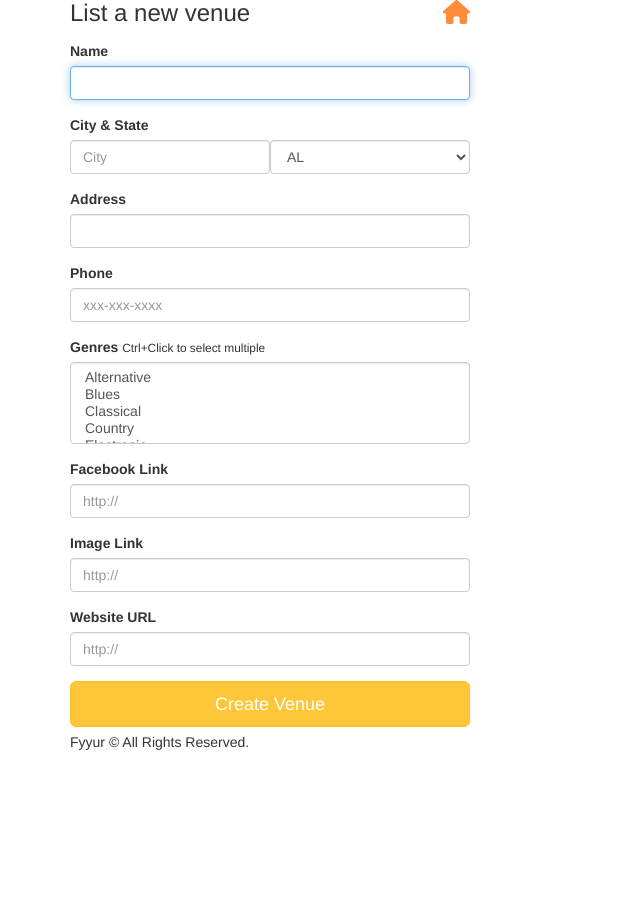
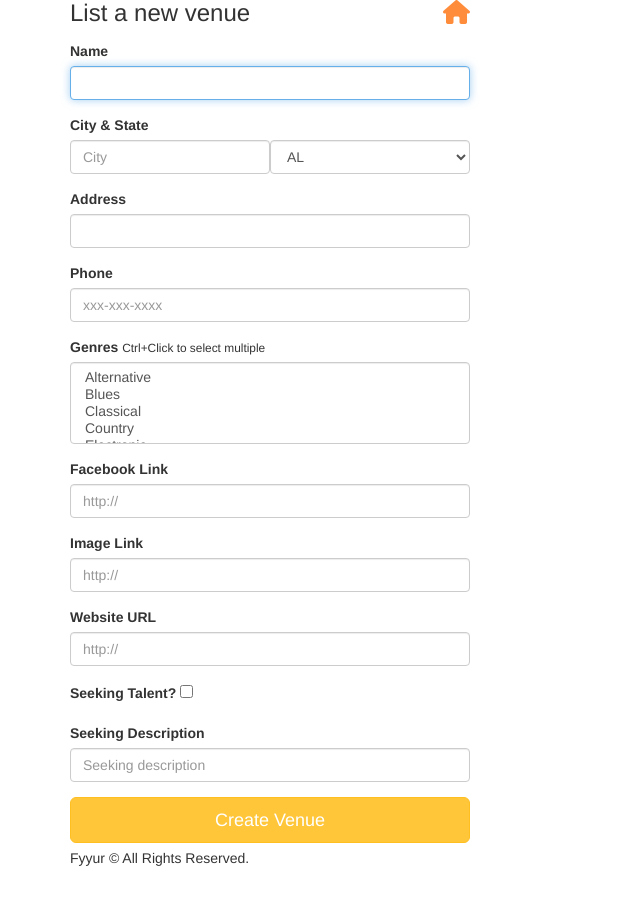
Before and after one commit to PA55ION/fyyur, a Flask app: page /venues/create in a window 1280 px wide. Shown: the part 95-998 px from the top of the page, without its empty margins (0-640 px from the left). Before the commit the page ends 845 px from the top, so only its background shows below. Run offline with Flask 2, Linux system fonts and the light colour scheme; some libraries are stand-ins or nearby versions.

Commit message:
complete venue form submission

```diff
--- a/app.py
+++ b/app.py
@@ -123,7 +123,7 @@ def index():
 
 @app.route('/venues')
 def venues():
-    # DONE only return 1 result
+    # DONE return duplicated
     now = datetime.utcnow()
     data = []
     venue_location = Venue.query.with_entities(Venue.city, Venue.state).group_by(Venue.city, Venue.state).all()
@@ -137,12 +137,11 @@ def venues():
                 'name': venue.name,
                 'num_upcoming_show': db.session.query(Show).filter(Show.venue_id == venue.id).filter(Show.start_time < now).count()
             })
-            data.append({
-                'city': area.city,
-                'state': area.state,
-                'venues': venue_detail
-            })
-
+        data.append({
+            'city': area.city,
+            'state': area.state,
+            'venues': venue_detail
+        })
     return render_template('pages/venues.html', areas=data)
 
 
@@ -227,10 +226,11 @@ def create_venue_submission():
     facebook_link = request.form['facebook_link']
     website = request.form['website']
     image_link = request.form['image_link']
-    # seeking_description = request.form['seeking_description']
-    # seeking_talent = request.form['seeking_talent']
+    seeking_talent = True if request.form.get('seekign_description') == 'y' else False
+    seeking_description = request.form['seeking_description'] if seeking_talent == True else None
+
     try:
-        new_venue = Venue(name=name, city=city, address=address,state=state, phone=phone, genres=genres, facebook_link=facebook_link, website=website, image_link=image_link)
+        new_venue = Venue(name=name, city=city, address=address,state=state, phone=phone, genres=genres, facebook_link=facebook_link, website=website, image_link=image_link, seeking_description=seeking_description, seeking_talent=seeking_talent)
         db.session.add(new_venue)
         db.session.commit()
     # on successful db insert, flash success
@@ -337,7 +337,7 @@ def show_artist(artist_id):
 
 @app.route('/artists/<int:artist_id>/edit', methods=['GET'])
 def edit_artist(artist_id):
-    #DONE
+    # DONE
     form = ArtistForm()
     artist = Artist.query.get(artist_id)
     form.name.data = artist.name
@@ -386,7 +386,7 @@ def edit_artist_submission(artist_id):
 
 @app.route('/venues/<int:venue_id>/edit', methods=['GET'])
 def edit_venue(venue_id):
-    #REVIEW the edit form need to add website, seeking_talent, seeking_description, image_link
+    # DONE the edit form need to add website, seeking_talent, seeking_description, image_link
     form = VenueForm()
     venue = Venue.query.get(venue_id)
     form.name.data = venue.name
@@ -406,7 +406,7 @@ def edit_venue(venue_id):
 
 @app.route('/venues/<int:venue_id>/edit', methods=['POST'])
 def edit_venue_submission(venue_id):
-    # REVIEW take values from the form submitted, and update existing
+    # DONE take values from the form submitted, and update existing
     # venue record with ID <venue_id> using the new attributes
     venue = Venue.query.get(venue_id)
     seeking_talent = True if request.form.get('seeking_talent') == 'y' else False
@@ -485,9 +485,8 @@ def shows():
     #       num_shows should be aggregated based on number of upcoming shows per venue.
     data = []
     now = datetime.utcnow()
-    shows = db.session.query(Show.venue_id, Show.artist_id, Show.start_time, Venue.name.label('venue_name'), Venue.id, Artist.name.label('artist_name'), Artist.id, Artist.image_link.label('artist_image_link'))\
-        .join(Artist, Artist.id == Show.artist_id)\
-          .join(Venue, Venue.id == Show.venue_id)
+    shows = db.session.query(Show.venue_id, Show.artist_id, Show.start_time, Venue.name.label('venue_name'), Artist.name.label('artist_name'), Artist.image_link.label('artist_image_link'))\
+        .join(Artist, Artist.id == Show.artist_id).join(Venue, Venue.id == Show.venue_id).all()
 
     for show in shows:
         data.append({
@@ -498,7 +497,9 @@ def shows():
             'artist_image_link': show.artist_image_link,
             'start_time': show.start_time.strftime("%A %B %d %Y %I:%M %p")
         })
-        return render_template('pages/shows.html', shows=data)
+    return render_template('pages/shows.html', shows=data)
+
+
 
 
 @app.route('/shows/create')
--- a/templates/forms/new_venue.html
+++ b/templates/forms/new_venue.html
@@ -44,6 +44,14 @@
           <label for="website">Website URL</label>
           {{ form.website(class_ = 'form-control', placeholder='http://',  autofocus = true) }}
         </div>
+        <div class="form-group">
+          <label for="seeking_talent">Seeking Talent?</label>
+          {{ form.seeking_talent(class_ = 'form-check-input',  autofocus = true) }}
+        </div>
+        <div class="form-group">
+          <label for="seeking_talent">Seeking Description</label>
+          {{ form.seeking_description(class_ = 'form-control', placeholder='Seeking description', autofocus = true) }}
+        </div>
       <input type="submit" value="Create Venue" class="btn btn-primary btn-lg btn-block">
     </form>
   </div>
```
